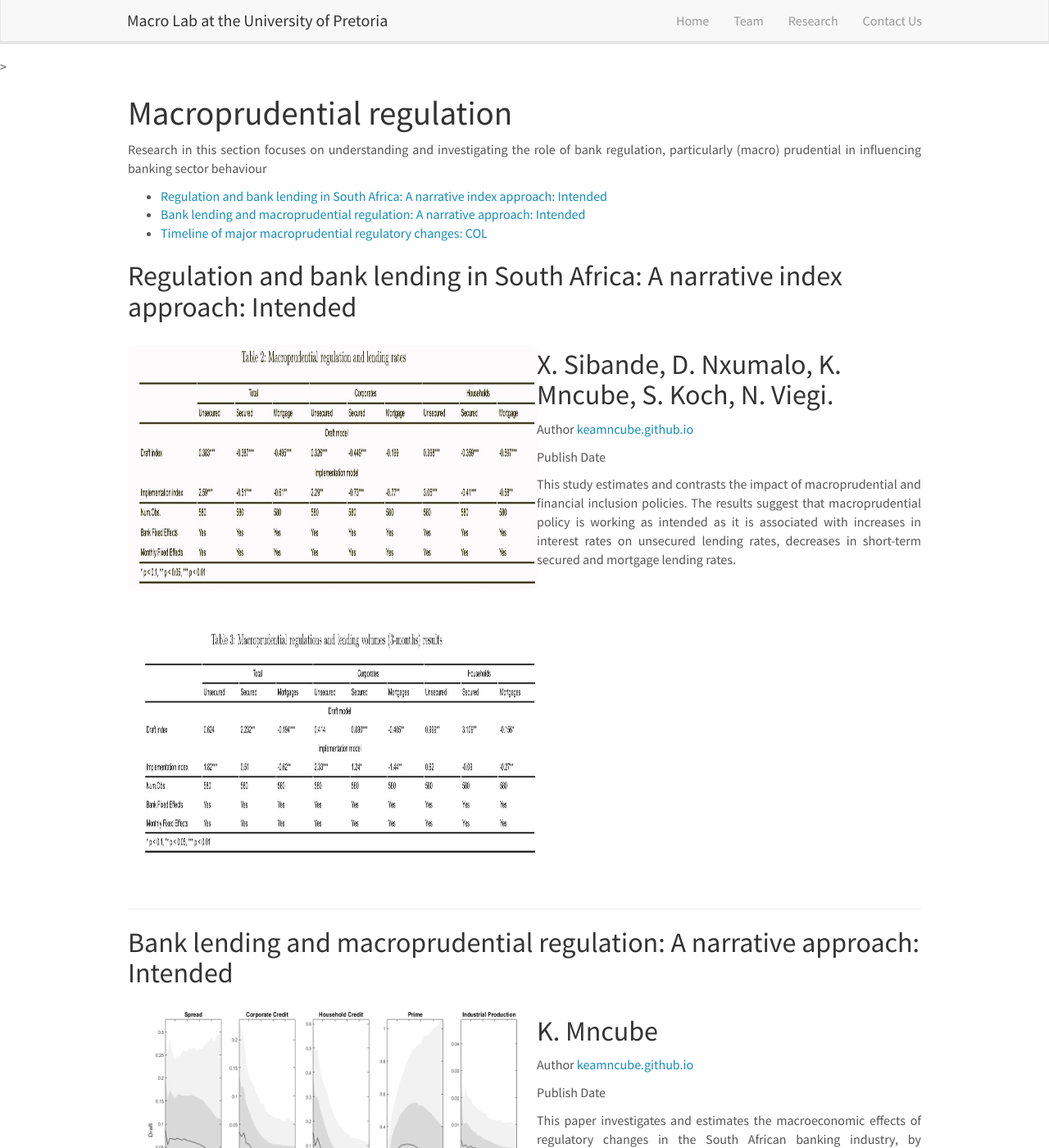
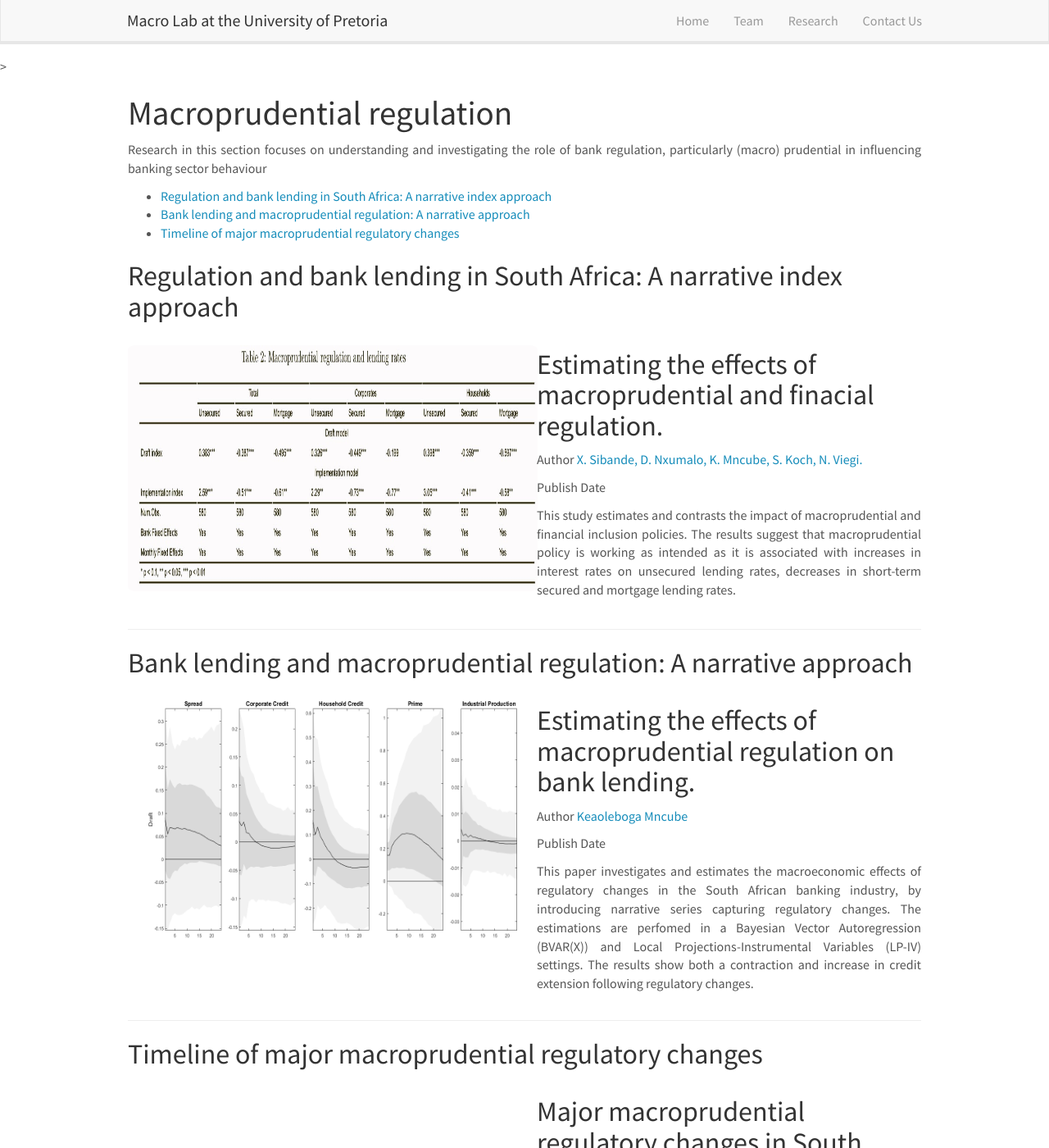
Before and after one commit to upmacrolab/upmacrolab.github.io, a Jekyll site: the page built from _pages/macropru.md, in a window 1280 px wide and 1400 px high. Shown: the whole window at 82% size. Built offline with Jekyll 4.4.1, drawn with Linux system fonts in a browser that asks for light colours; nearby versions of some CDN libraries; some of the changed text lies outside the part shown.

Commit message:
Update macropru.md
Updated section from last meeting

```diff
--- a/_pages/macropru.md
+++ b/_pages/macropru.md
@@ -11,27 +11,27 @@ permalink: /macropru.html/
 
 <p align="justify"> Research in this section focuses on understanding and investigating the role of bank regulation, particularly (macro) prudential in influencing banking sector behaviour    </p>
 <!-- Replace the text and the hiperlink for your papers. The hyperlink is a replication of the text but is lowercased and the whitespace " " is replaced with a "-". Only words are replication, not punctuation. -->
-* [Regulation and bank lending in South Africa: A narrative index approach: Intended](#regulation-and-bank-lending-in-south-africa-a-narrative-index-approach-intended)
-* [Bank lending and macroprudential regulation: A narrative approach: Intended](#bank-lending-and-macroprudential-regulation-a-narrative-approach-intended)
-* [Timeline of major macroprudential regulatory changes: COL](#timeline-of-major-macroprudential-regulatory-changes-col)
+* [Regulation and bank lending in South Africa: A narrative index approach](#regulation-and-bank-lending-in-south-africa-a-narrative-index-approach)
+* [Bank lending and macroprudential regulation: A narrative approach](#bank-lending-and-macroprudential-regulation-a-narrative-approach)
+* [Timeline of major macroprudential regulatory changes](#timeline-of-major-macroprudential-regulatory-changes)
 
 
 
-## Regulation and bank lending in South Africa: A narrative index approach: Intended
+## Regulation and bank lending in South Africa: A narrative index approach
 <div class="row">
   <div class="col col-md-6" markdown="0">
     <!-- replace with your paper figure -->
     <img src="{{ site.url }}{{ site.baseurl }}/images/pubpic/rates2.jpg" alt="Conditional forecasting"  width="500" height="300"/>
-    <img src="{{ site.url }}{{ site.baseurl }}/images/pubpic/volumes2.jpg" alt="Conditional forecasting"  width="500" height="300"/>
+
 
 
 
   </div>
   <div class="col col-md-6" markdown="0">
   <!-- replace title with your title -->
-  <h2>X. Sibande, D. Nxumalo, K. Mncube, S. Koch, N. Viegi. </h2>
+  <h2>Estimating the effects of macroprudential and finacial regulation. </h2>
   <!-- replace author with your name and link -->
-  <p> Author <a href="https://https://keamncube.github.io/">keamncube.github.io</a> </p>
+  <p> Author <a href="https://https://keamncube.github.io/">X. Sibande, D. Nxumalo, K. Mncube, S. Koch, N. Viegi.</a> </p>
   <!-- replace with the date of publication -->
   <p>Publish Date</p>
   <!-- replace with your text -->
@@ -43,19 +43,19 @@ permalink: /macropru.html/
 
 <!-- Divider -->
 ---
-## Bank lending and macroprudential regulation: A narrative approach: Intended
+## Bank lending and macroprudential regulation: A narrative approach
 <div class="row">
   <div class="col col-md-6" markdown="0">
   <!-- replace with your paper figure -->
     <img src="{{ site.url }}{{ site.baseurl }}/images/pubpic/draft2.png" alt="Conditional forecasting"  width="500" height="300"/>
-    <img src="{{ site.url }}{{ site.baseurl }}/images/pubpic/impl2.png" alt="Conditional forecasting"  width="500" height="300"/>
+
 
   </div>
   <div class="col col-md-6" markdown="0">
   <!-- replace title with your title -->
-  <h2>K. Mncube</h2>
+  <h2>Estimating the effects of macroprudential regulation on bank lending.</h2>
   <!-- replace author with your name and link -->
-  <p> Author <a href="https://https://keamncube.github.io/">keamncube.github.io</a> </p>
+  <p> Author <a href="https://https://keamncube.github.io/">Keaoleboga Mncube</a> </p>
   <!-- replace with the date of publication -->
   <p>Publish Date</p>
   <!-- replace with your text -->
@@ -69,7 +69,7 @@ permalink: /macropru.html/
 <!-- Divider -->
 ---
 
-## Timeline of major macroprudential regulatory changes: COL
+## Timeline of major macroprudential regulatory changes
 <div class="row">
   <div class="col col-md-6" markdown="0">
   <!-- replace with your paper figure -->
@@ -78,9 +78,9 @@ permalink: /macropru.html/
   </div>
   <div class="col col-md-6" markdown="0">
   <!-- replace title with your title -->
-  <h2>K. Mncube</h2>
+  <h2>Major macroprudential regulatory changes in South Africa.</h2>
   <!-- replace author with your name and link -->
-  <p> Author <a href="https://https://keamncube.github.io/">keamncube.github.io</a> </p>
+  <p> Author <a href="https://https://keamncube.github.io/">Keaoleboga Mncube</a> </p>
   <!-- replace with the date of publication -->
   <p>Publish Date</p>
   <!-- replace with your text -->
```
